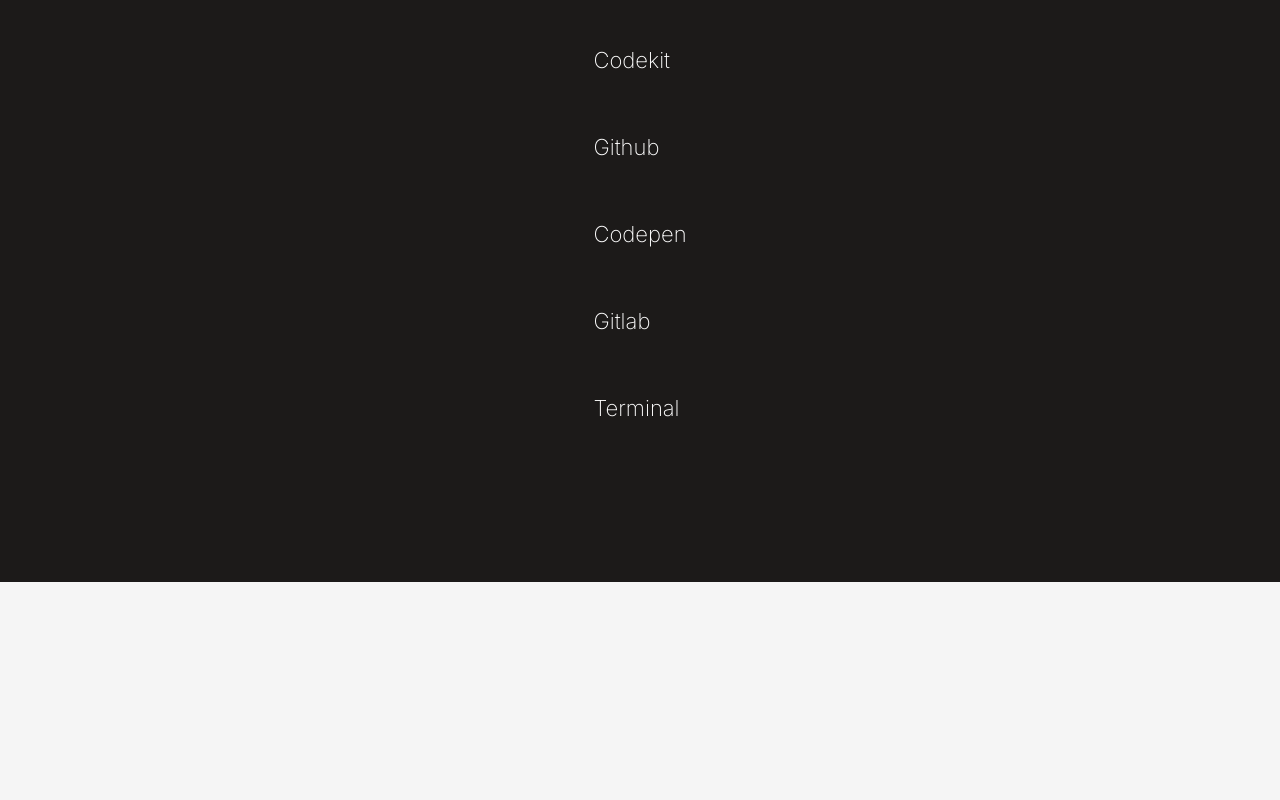
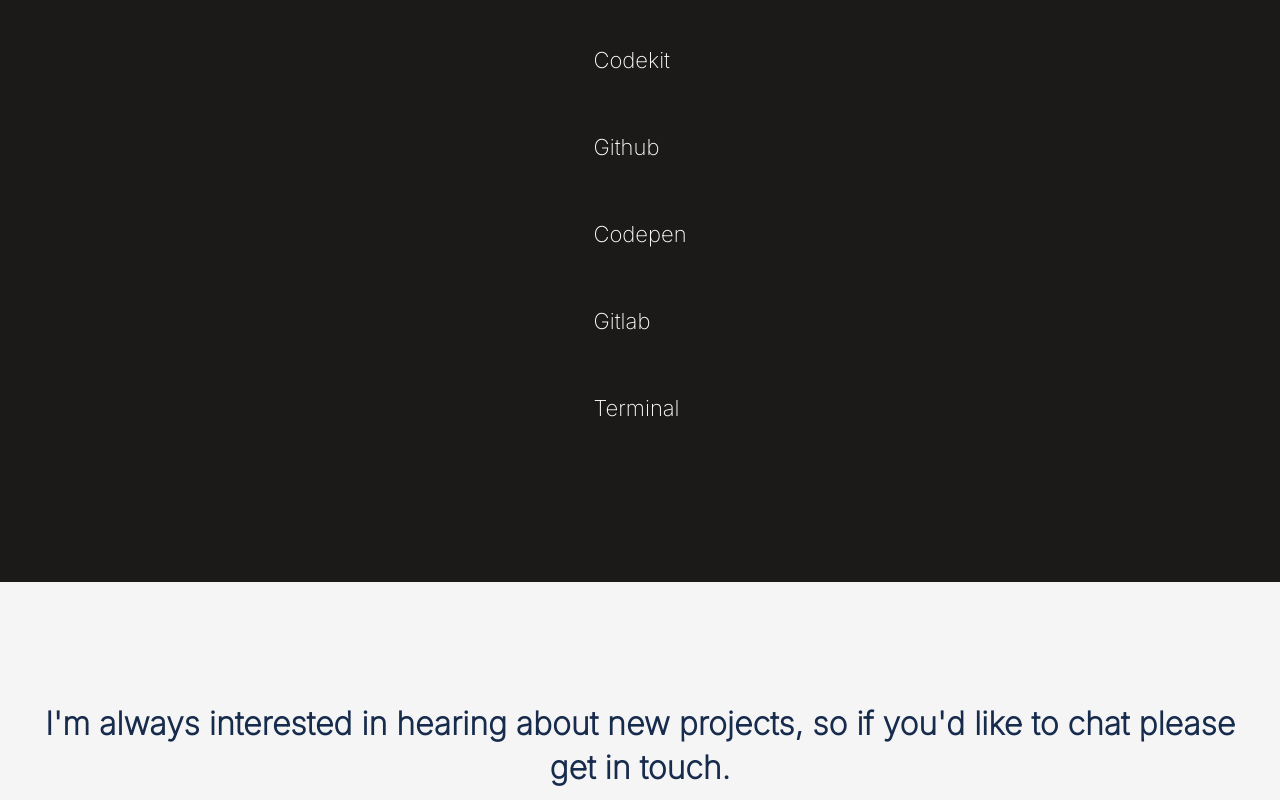
Before and after one commit to azeezumoru/abdul-portfolio, a website: page index.html in a window 1280 px wide. Shown: the part 8236-9036 px from the top of the page. Before the commit the page ends 8818 px from the top, so only its background shows below. Drawn offline with Linux system fonts and the light colour scheme.

Commit message:
Add contact section

```diff
--- a/index.html
+++ b/index.html
@@ -259,7 +259,10 @@
           </ul>
         </div>
       </div>
-
+      <section class="contact-section">
+          <h2>I'm always interested in hearing about new projects, so if you'd like to chat please get in touch.</h2>
+        <div></div>
+      </section>
     </div>
 </body>
 </html>
--- a/style.css
+++ b/style.css
@@ -542,3 +542,21 @@
   margin-top: 12px;
   margin-bottom: 32px;
 }
+
+.contact-section {
+  display: flex;
+  flex-direction: column;
+  align-items: center;
+  justify-content: center;
+}
+
+.contact-section h2 {
+  font-family: 'Inter', serif;
+  font-style: normal;
+  font-weight: 700;
+  font-size: 32px;
+  line-height: 44px;
+  text-align: center;
+  color: #172b4d;
+  padding: 120px 24px 10px 24px;
+}
```
Also changed, not shown: .github/workflows/linters.yml.
